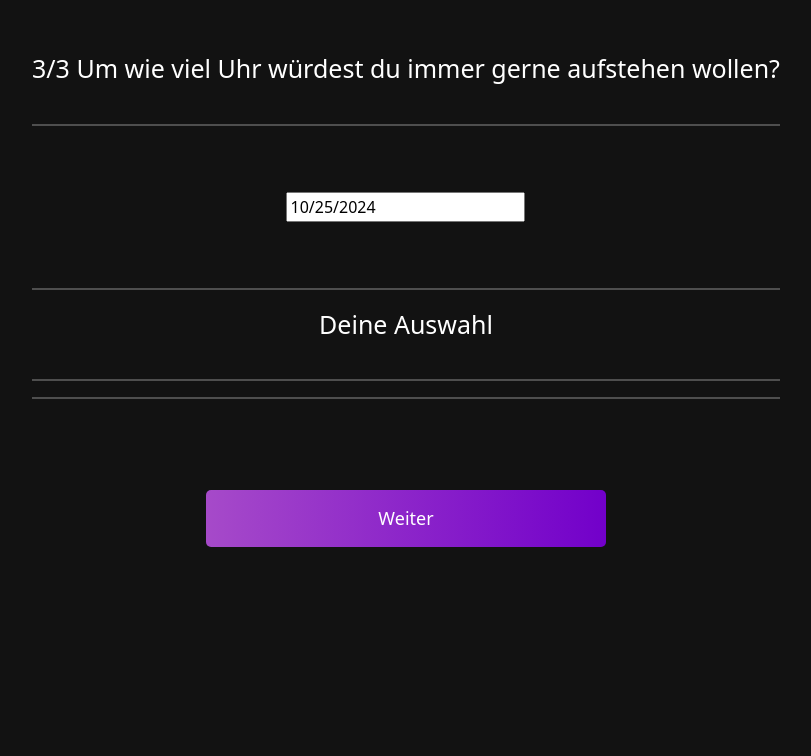
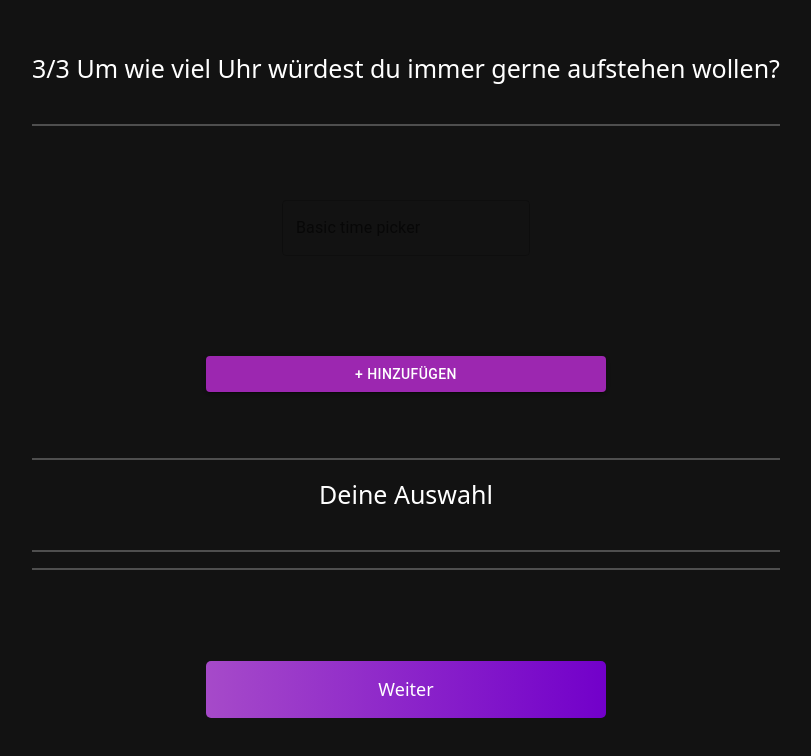
Before and after one commit to Shibdrex/AdvancedSoftwareEngineering, a React (Create React App) app in the folder Frontend-Module/: page /setTime in a window 1280 px wide. Shown: the top 756 px of the page, without its empty margins (234-1045 px from the left). Built offline with nearby package versions, Linux system fonts and the light colour scheme.

Commit message:
Frontend: upps, wrong class ia ddded calendar nstead of TmePicker. never mind it is here now

```diff
--- a/Frontend-Module/package.json
+++ b/Frontend-Module/package.json
@@ -9,11 +9,13 @@
     "@fortawesome/react-fontawesome": "^0.2.2",
     "@mui/icons-material": "^6.1.5",
     "@mui/material": "^6.1.5",
+    "@mui/x-date-pickers": "^7.22.0",
     "@testing-library/jest-dom": "^5.17.0",
     "@testing-library/react": "^13.4.0",
     "@testing-library/user-event": "^13.5.0",
     "bootstrap": "^5.3.3",
     "create-react-class": "^15.7.0",
+    "dayjs": "^1.11.13",
     "jquery": "^3.7.1",
     "prop-types": "^15.8.1",
     "react": "^18.3.1",
--- a/Frontend-Module/src/components/Preferences/PrefComponents/Time/Clock.js
+++ b/Frontend-Module/src/components/Preferences/PrefComponents/Time/Clock.js
@@ -1,15 +1,24 @@
-import React, { useState } from 'react';
-import DatePicker from 'react-datepicker';
-import 'react-datepicker/dist/react-datepicker.css';
+import * as React from 'react';
+import 'react-time-picker/dist/TimePicker.css';
+import { DemoContainer } from '@mui/x-date-pickers/internals/demo';
+import { AdapterDayjs } from '@mui/x-date-pickers/AdapterDayjs';
+import { LocalizationProvider } from '@mui/x-date-pickers/LocalizationProvider';
+import { TimePicker } from '@mui/x-date-pickers/TimePicker';
+import { Button } from '@mui/material';
 
-const Clock = () => {
-  const [startDate, setStartDate] = useState(new Date());
-
-  return (
-    <div className='content'>
-      <DatePicker selected={startDate} onChange={(date) => setStartDate(date)} />
-    </div>
-  );
-};
+function Clock(){
+    return (
+      <div className='content'>
+        <LocalizationProvider dateAdapter={AdapterDayjs}>
+            <DemoContainer components={['TimePicker']}>
+                <TimePicker label="Basic time picker" />
+            </DemoContainer>
+        </LocalizationProvider>
+         <Button variant="contained" color="secondary">
+            + Hinzufügen
+          </Button>
+      </div>
+    );
+}
 
 export default Clock;
--- a/Frontend-Module/src/components/Preferences/SetTime.js
+++ b/Frontend-Module/src/components/Preferences/SetTime.js
@@ -1,7 +1,6 @@
 import React from 'react';
 import GeneralLayout from './GeneralLayout';
 import Clock from './PrefComponents/Time/Clock';
-
 
 function SetTime(){
 
```
Also changed, not shown: 1 other file (tests, documents, lock files or other folders).
